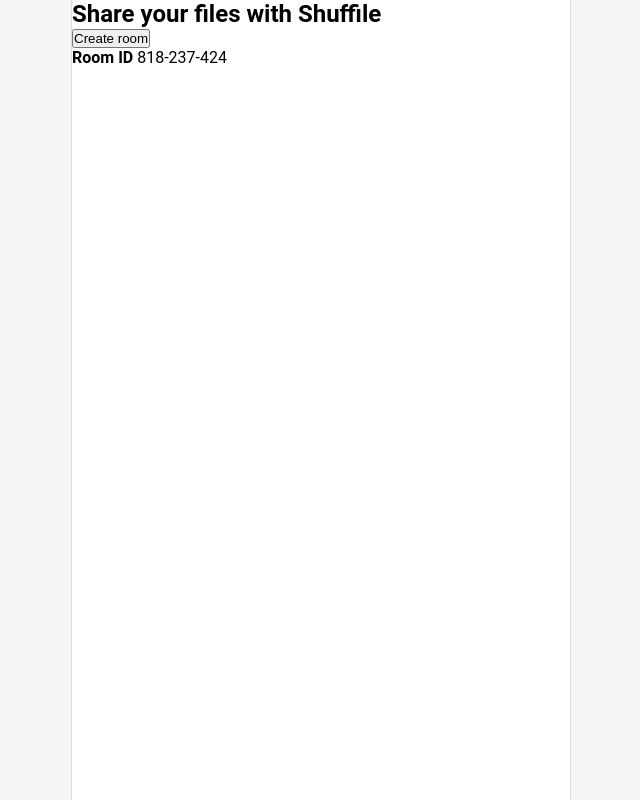
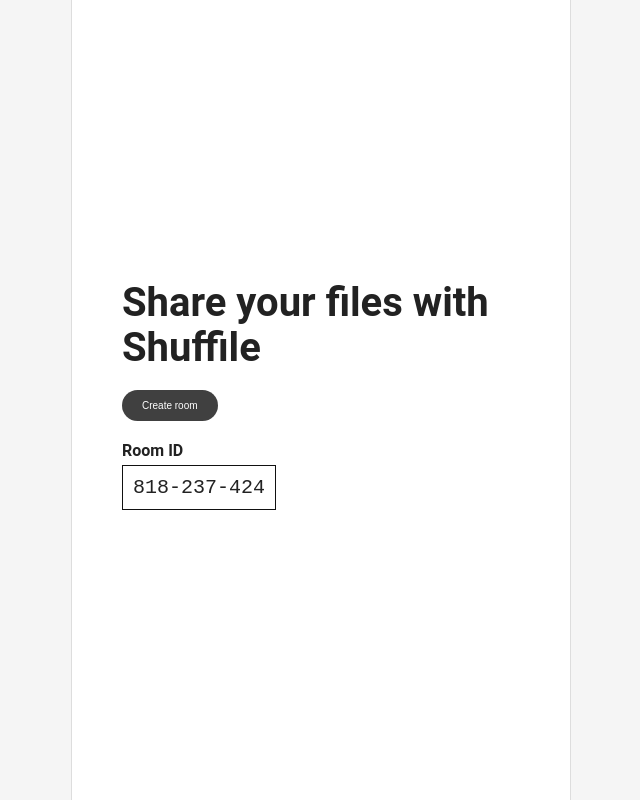
Before and after one commit to raghav-karn/shuffile, a website: page public/index.html in a window 1280 px wide. Both pictures are taken after a click on the button "Create room". Shown: the whole page, without its empty margins (319-959 px from the left). Drawn offline with nearby package versions, Linux system fonts and the light colour scheme; no server answers.

Commit message:
Styled join screen

```diff
--- a/public/style.css
+++ b/public/style.css
@@ -27,3 +27,63 @@
 	border-right: 1px solid #ddd;
 	border-left: 1px solid #ddd;
 }
+
+.join-screen .form {
+	position: absolute;
+	top: 50%;
+	transform: translateY(-50%);
+	padding: 50px;
+}
+.join-screen .form .form-input {
+	margin: 10px 0px;
+}
+.join-screen .form h2 {
+	font-size: 40px;
+	line-height: 45px;
+	color: #222;
+	margin-bottom: 20px;
+}
+.join-screen .form button {
+	background: #111;
+	padding: 10px 20px;
+	font-size: 10px;
+	border-radius: 20px;
+	color: #fff;
+	opacity: 80%;
+	border: none;
+	outline: none;
+	cursor: pointer;
+	transition: 300ms;
+}
+.join-screen .form button:hover {
+	opacity:100%;
+	transition: 300ms;
+}
+.join-screen .form #join-id b {
+	color: #222;
+	display: block;
+	margin-top: 20px;
+}
+.join-screen .form #join-id span {
+	display: inline-block;
+	font-size: 20px;
+	font-family: monospace;
+	color: #222;
+	padding: 10px;
+	border: 1px solid #111;
+	margin-top: 5px;
+}
+.join-screen .form label {
+	color: #222;
+	font-size: 18px;
+}
+.join-screen .form input {
+	display: block;
+	margin: 10px 0px;
+	width: 100%;
+	max-width: 200px;
+	border: 1px solid #111;
+	color: #111;
+	font-size: 20px;
+	padding: 10px;
+}
```
